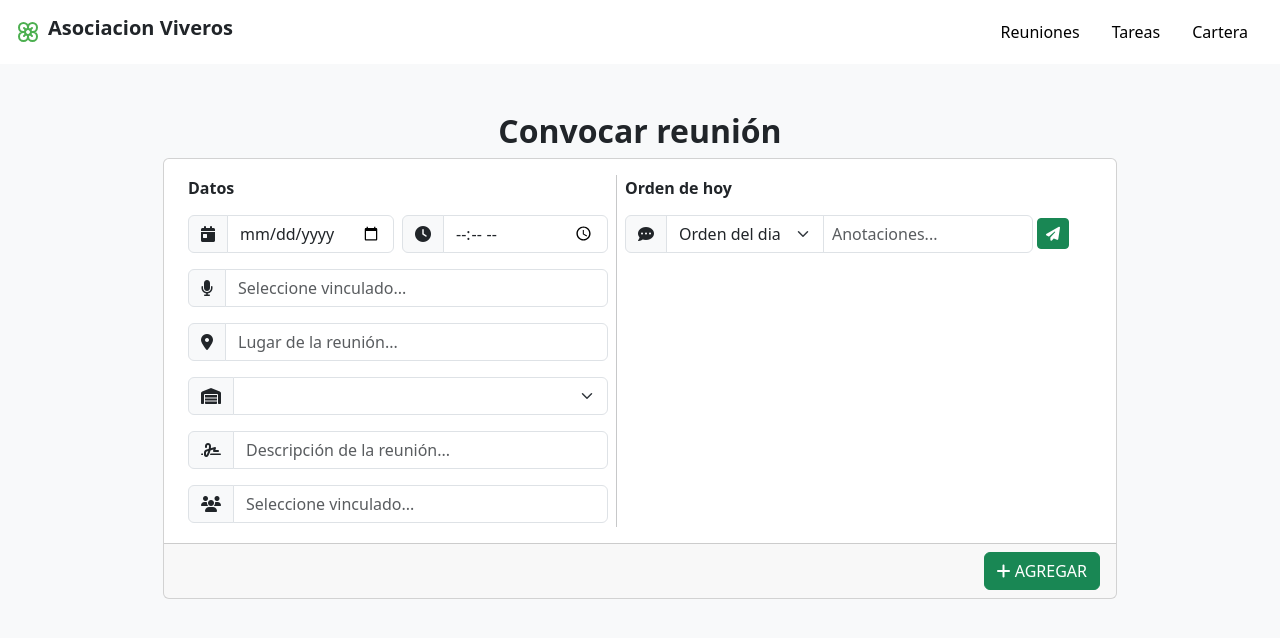
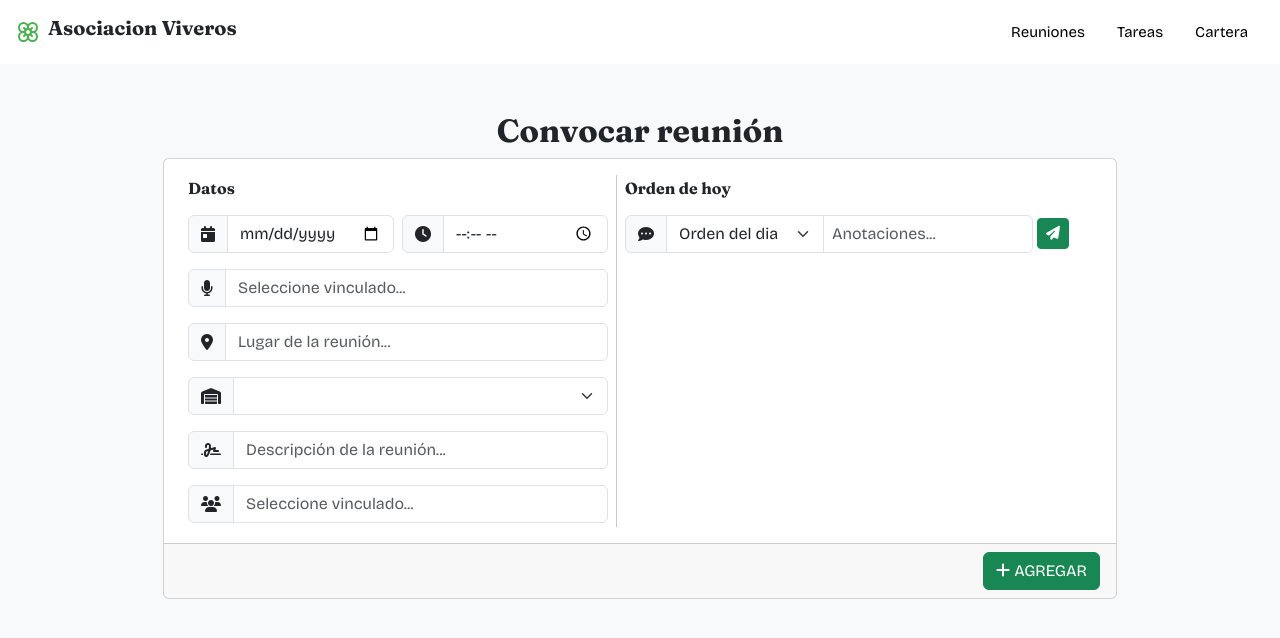
Before and after one commit to casariz/asociacion-viveros, an Angular app: page /meetings/add-meetings in a window 1280 px wide. Shown: the top 638 px of the page. Built offline with nearby package versions, Linux system fonts and the light colour scheme.

Commit message:
Cambiar fuente usada en el proyecto

```diff
--- a/src/styles.css
+++ b/src/styles.css
@@ -1,13 +1,24 @@
 /* You can add global styles to this file, and also import other style files */
+@import url("https://fonts.googleapis.com/css2?family=Fraunces:wght@400;700&display=swap");
+@import url("https://fonts.googleapis.com/css2?family=Bricolage+Grotesque:opsz,wght@12..96,200..800&display=swap");
+
+h1,
+h2,
+h3,
+h4,
+h5,
+h6 {
+  font-family: "Fraunces", serif;
+}
+body {
+  font-family: "Bricolage Grotesque", sans-serif;
+  font-size: 15px;
+}
 
 .add-button {
-    background-color: #198754;
+  background-color: #198754;
 }
 
 .add-button:hover {
-    background-color: #126840;
+  background-color: #126840;
 }
-
-.btn:first-child:active {
-    background-color: #0f5334;
-}
```
